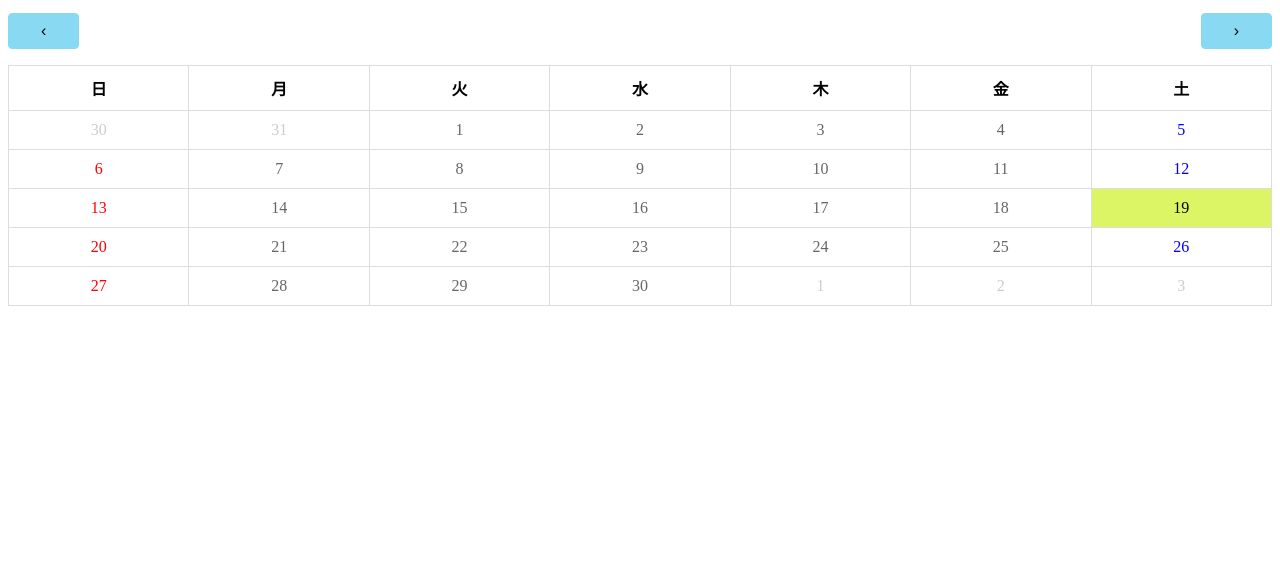
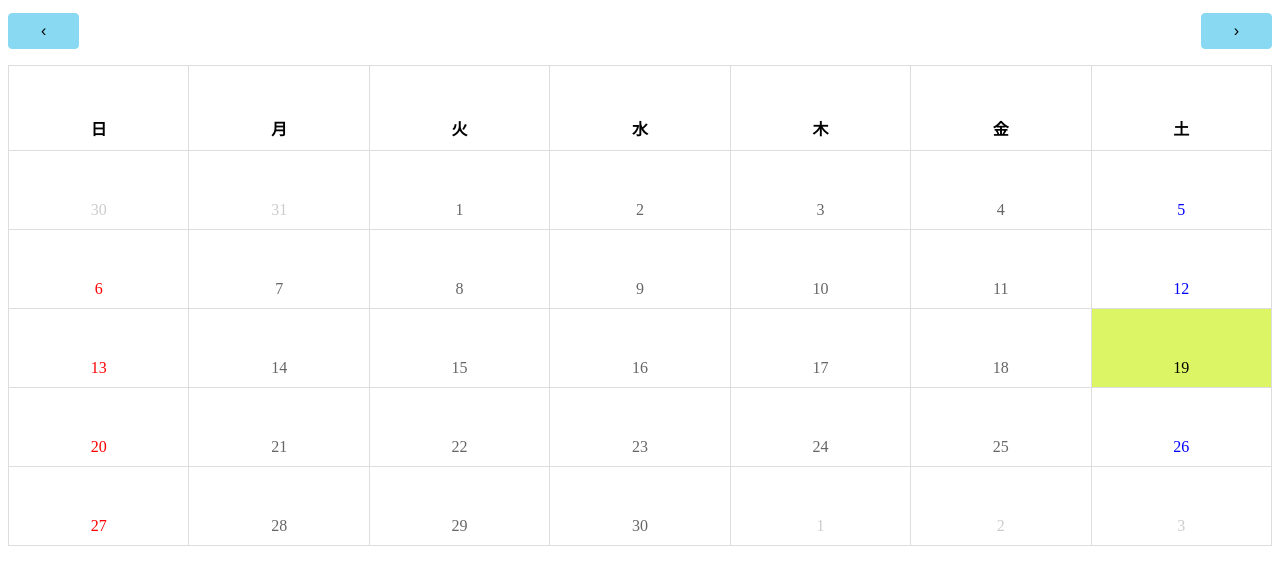
Before and after one commit to nihei-shunsuke/Nosy, a plain HTML site: page index.html in a window 1280 px wide. Shown: the part 54-638 px from the top of the page. Drawn offline with Linux system fonts and the light colour scheme.

Commit message:
カレンダーの修正　style.css

```diff
--- a/style.css
+++ b/style.css
@@ -3,7 +3,7 @@
 /*全体*/
 .wrapper{
     max-width: auto;
-    max-height:auto;
+    max-height:900;
     margin: 0 auto;
     color: #666;
 }
@@ -24,13 +24,14 @@
 table {
     border-collapse: collapse;
     width: 100%;
+    height: 100%;
 }
 th {
     color: #000;
 }
 th, td {
     border: 1px solid #ddd;
-    padding-top: 10px;
+    padding-top: 50px;
     padding-bottom: 10px;
     text-align: center;
 }
```
